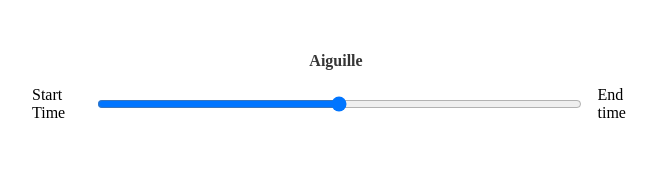
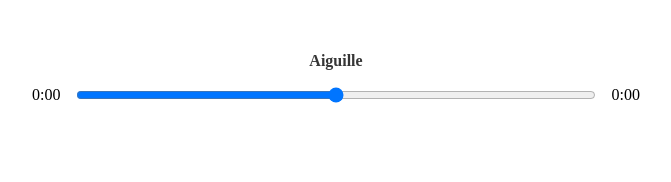
Before and after one commit to kristenwood123/music-player, a React (Create React App) app: page / in a window 1280 px wide. Shown: the part 410-592 px from the top of the page, without its empty margins (304-975 px from the left). Built offline with nearby package versions, Linux system fonts and the light colour scheme.

Commit message:
formatted times

```diff
--- a/src/components/Player.js
+++ b/src/components/Player.js
@@ -1,13 +1,30 @@
-import React, { useRef } from 'react'
+import React, { useRef, useState } from 'react'
 import { FaPlay } from 'react-icons/fa'
 import { MdKeyboardArrowRight, MdKeyboardArrowLeft } from 'react-icons/md'
 
 
 
 const Player = ({ currentSong, isPlaying, setIsPlaying }) => {
-  const { name, cover, artist, audio, color, id, active } = currentSong
+  const { audio } = currentSong;
   const audioRef = useRef(null)
 
+  const [songInfo, setSongInfo] = useState({
+    currentTime: null,
+    duration: null
+  })
+
+
+  const handleTimeUpdate = e => {
+    const current = e.target.currentTime;
+    const duration = e.target.duration;
+    setSongInfo({...songInfo, currentTime: current, duration })
+  }
+
+  const getTime = (time) => {
+    return (
+      Math.floor(time / 60) + ":" + ("0" + Math.floor(time % 60)).slice(-2)
+    )
+  }
 
   const handlePlaySong = () => {
     if(isPlaying) {
@@ -22,9 +39,9 @@
   return (
     <div className='player'>
       <div className="time-control">
-        <p>Start Time</p>
+        <p>{getTime(songInfo.currentTime)}</p>
         <input type="range" />
-        <p>End time</p>
+        <p>{getTime(songInfo.duration)}</p>
       </div>
       <div className="play-control">
         <MdKeyboardArrowLeft className='icon back'/>
@@ -33,7 +50,7 @@
           onClick={handlePlaySong}/>
         <MdKeyboardArrowRight className='icon forward'/>
       </div>
-      <audio ref={audioRef} src={audio}></audio>
+      <audio onTimeUpdate={handleTimeUpdate} ref={audioRef} src={audio}></audio>
     </div>
   )
 }
```
